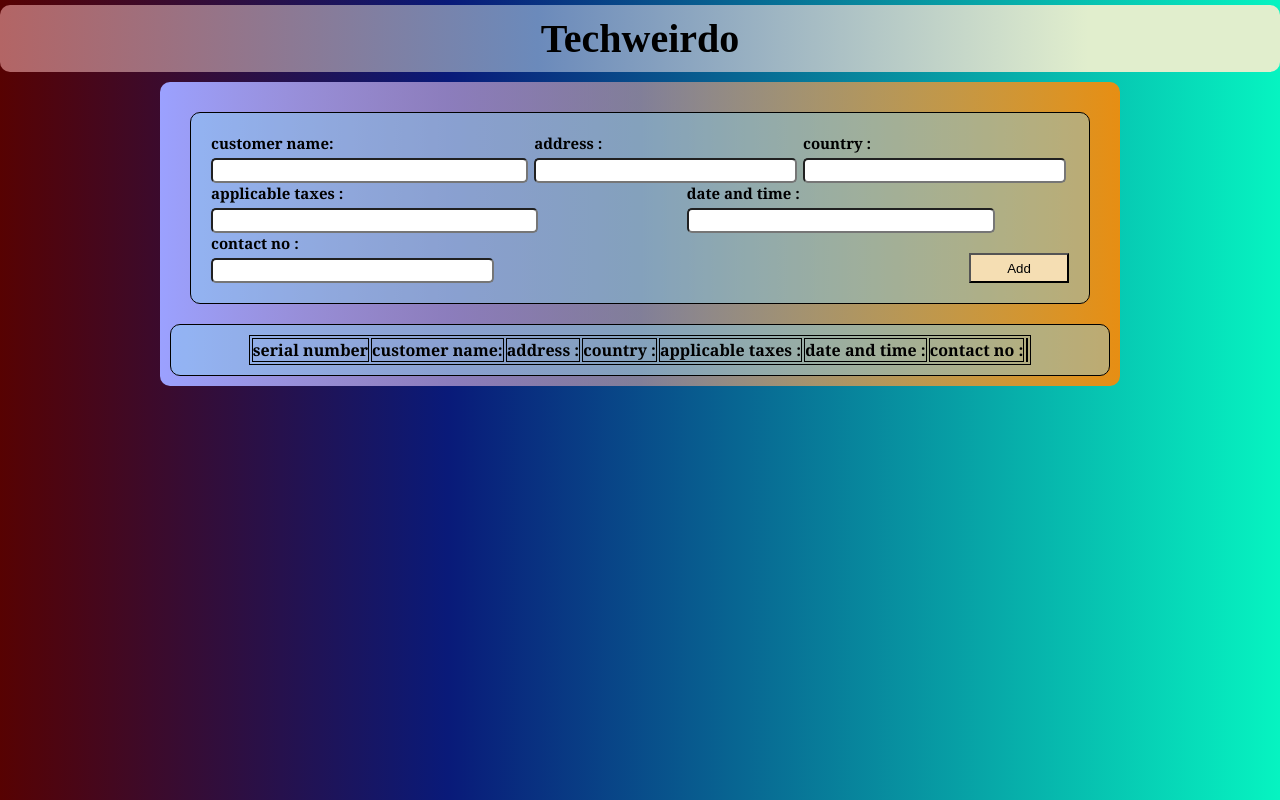
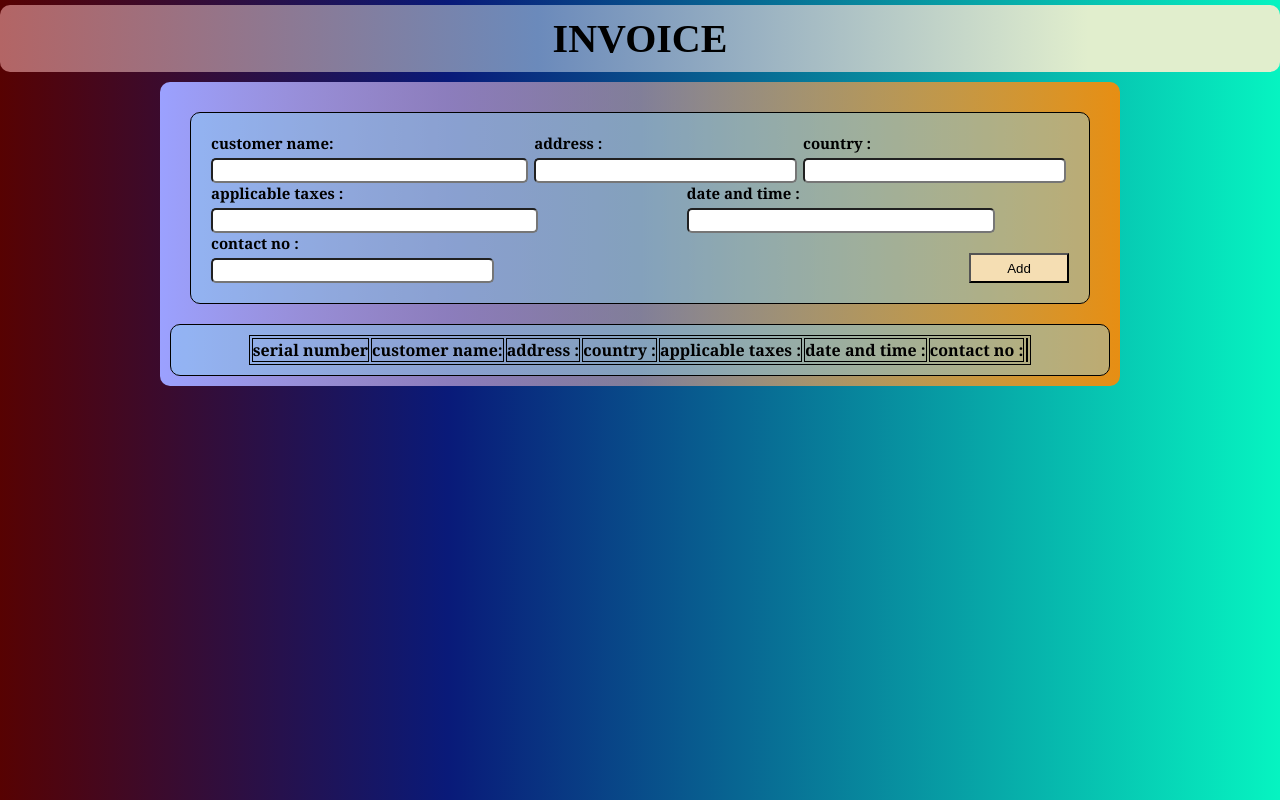
Before and after one commit to Harsh-bitan/BITAN, a plain HTML site: page an invoice management application/tw.html in a window 1280 px wide. Drawn offline with nearby package versions, Linux system fonts and the light colour scheme.

Commit message:
Update tw.html

```diff
--- a/an invoice management application/tw.html
+++ b/an invoice management application/tw.html
@@ -4,14 +4,14 @@
     <meta charset="UTF-8">
     <meta http-equiv="X-UA-Compatible" content="IE=edge">
     <meta name="viewport" content="width=device-width, initial-scale=1.0">
-    <title>Document</title>
+    <title>INVOICE</title>
     <link rel="stylesheet" href="tw.css">
     <script src="https://code.jquery.com/jquery-3.3.1.min.js"></script>
 </head>
 
 <header>
 
-    <div class="head"><h1>Techweirdo</h1></div>
+    <div class="head"><h1>INVOICE</h1></div>
 
 
 </header>
```
